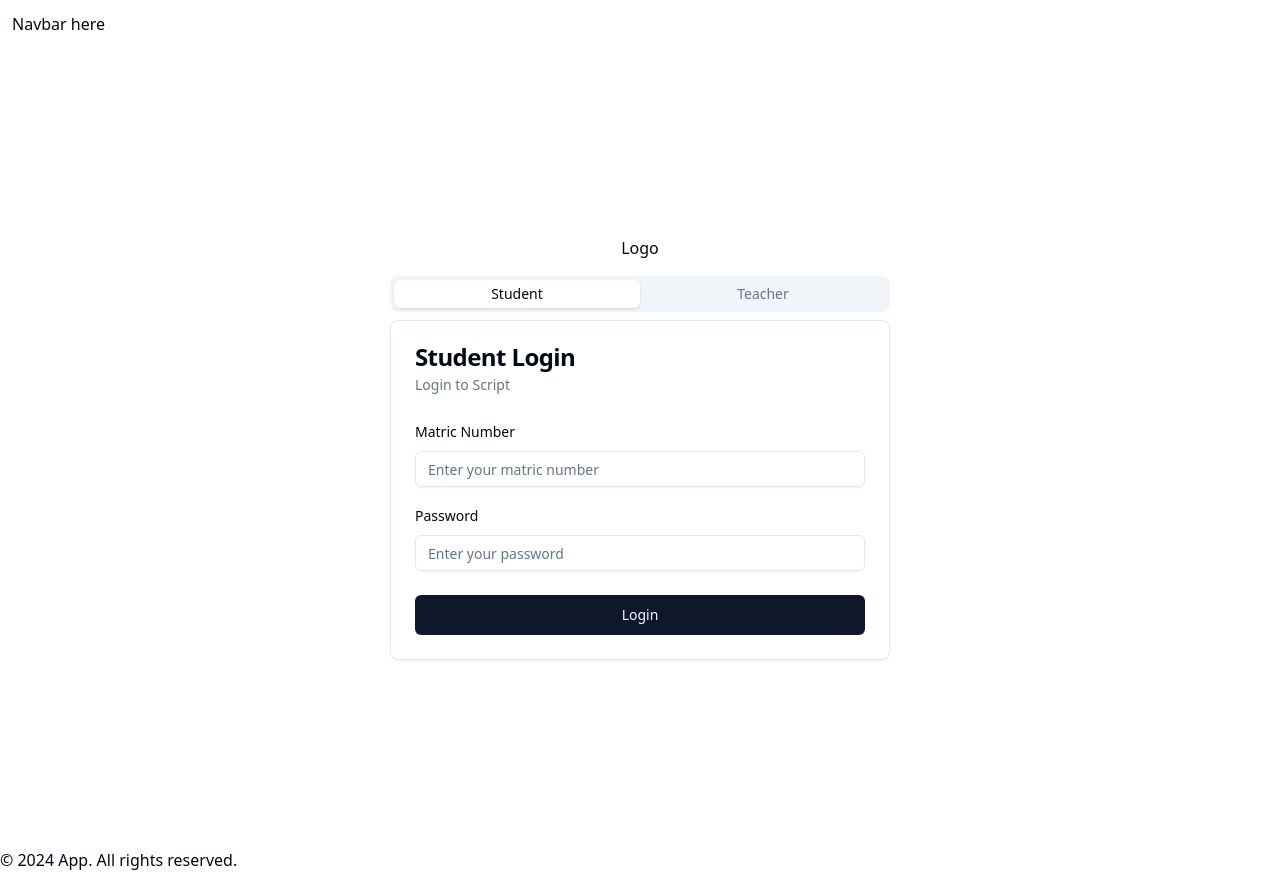
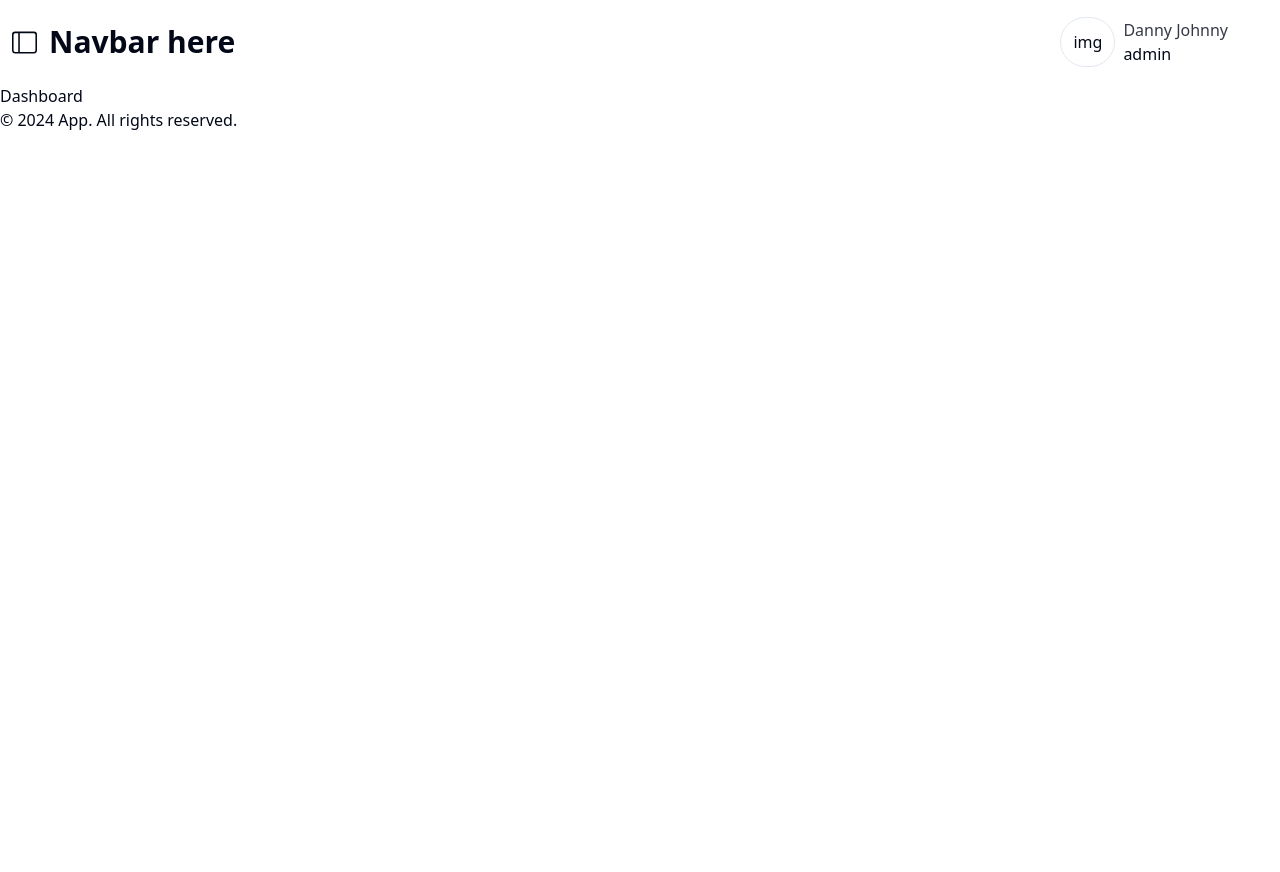
Before and after one commit to skeby/Code-Crushers, a React (Vite) app in the folder frontend/: page / in a window 1280 px wide. Before the commit this address led to /login. After the commit the page ends 800 px from the top, so only its background shows below. Built offline with nearby package versions, Linux system fonts and the light colour scheme.

Commit message:
basic styles for the navbar

```diff
--- a/frontend/package.json
+++ b/frontend/package.json
@@ -26,6 +26,7 @@
     "react": "^18.2.0",
     "react-dom": "^18.2.0",
     "react-hook-form": "^7.51.5",
+    "react-icons": "^5.2.1",
     "react-redux": "^9.1.2",
     "react-router-dom": "^6.23.1",
     "sonner": "^1.5.0",
--- a/frontend/src/components/layout/ProtectedRoute.tsx
+++ b/frontend/src/components/layout/ProtectedRoute.tsx
@@ -7,8 +7,11 @@ interface ProtectedRouteProps {
 }
 
 const ProtectedRoute = ({ children }: ProtectedRouteProps) => {
-  const { isAuthenticated } = useAppSelector((state) => state.auth);
+  // const { isAuthenticated } = useAppSelector((state) => state.auth);
   const navigate = useNavigate();
+
+  //testing purposes
+  const isAuthenticated = true;
 
   useEffect(() => {
     if (!isAuthenticated) {
--- a/frontend/src/components/shared/NavBar.tsx
+++ b/frontend/src/components/shared/NavBar.tsx
@@ -10,6 +10,15 @@ import {
 } from "@/components/ui/sheet"
 import { Button } from "../ui/button";
 import { Link, useLocation } from "react-router-dom";
+import { BsLayoutSidebar } from "react-icons/bs";
+import { useState } from "react";
+
+interface User {
+    registrationNumber: string;
+    firstName: string;
+    lastName: string;
+    role: string;
+  }
 
 const NavBar = () => {
 
@@ -22,19 +31,26 @@ const NavBar = () => {
     // const [lastName, setLastName] = useState("");
     // const [role, setRole] = useState("");
 
+    const [image, setImage] = useState("img");
+    const [firstName, setFirstName] = useState("Johnny");
+    const [lastName, setLastName] = useState("Danny");
+    const [role, setRole] = useState("admin");
+
+
+
     //fetch account users details
 
     // useEffect(() => {
     //   const fetchStudents = async () => {
     //     try {
     //       setLoading(true);
-    //       const response = await axios.get<Student[]>('https://api.example.com/students');
+    //       const response = await axios.get<user[]>('https://api.example.com/students');
 
-    //       if (Array.isArray(response.data)) {
-    //         setStudents(response.data);
-    //       } else {
-    //         console.error('Invalid data format received from API');
-    //       }
+
+    // setImage("dummy image link");
+    // setFirstName(response.data.firstName);
+    // setLastName(response.data.lastName);
+     // setRole(response.data.role);
 
     //       setLoading(false);
     //     } catch (error) {
@@ -49,13 +65,18 @@ const NavBar = () => {
 
     return (
         <div>
-            <div className="p-3">Navbar here</div>
+            <div className="flex items-center justify-between " >
+                <div className="flex p-3 items-center ">
                     {!isLoginRoute && (
                         <Sheet>
-                    <SheetTrigger>Open</SheetTrigger>
+                            <SheetTrigger><BsLayoutSidebar size={25} /></SheetTrigger>
                             <SheetContent side={"left"}>
                                 <SheetHeader>
-                            <SheetTitle>Are you absolutely sure?</SheetTitle>
+                                    <SheetTitle>
+                                        <Link to="/" >
+                                        app name here
+                                        </Link>
+                                        </SheetTitle>
                                     <SheetDescription>
                                         This action cannot be undone.
                                     </SheetDescription>
@@ -75,6 +96,23 @@ const NavBar = () => {
                             </SheetContent>
                         </Sheet>
                     )}
+                    <div className="p-3">
+                        <Link className=" text-3xl font-semibold " to="/">
+                        Navbar here
+                        </Link>
+                    </div>
+                </div>
+
+                <div className="flex items-center p-3 xl:mr-10 " >
+                    <div className=" mr-2 rounded-full border p-3 " >
+                        {image}
+                    </div>
+                    <div>
+                        <h2 className="text-semibold opacity-80" > {`${lastName} ${firstName}`} </h2>
+                        <p>{role}</p>
+                    </div>
+                </div>
+            </div>
         </div>
     )
 }
--- a/frontend/src/routes.tsx
+++ b/frontend/src/routes.tsx
@@ -22,7 +22,8 @@ export const router = createBrowserRouter([
         path: "setup-test", element: (
         <ProtectedRoute>
           <TestConstruct />
-        </ProtectedRoute>)
+        </ProtectedRoute>
+        )
       },
       {
         path: "student-overview", element: (
```
Also changed, not shown: 1 other file (tests, documents, lock files or other folders). Lines whose indentation alone changed are shown as unchanged.
